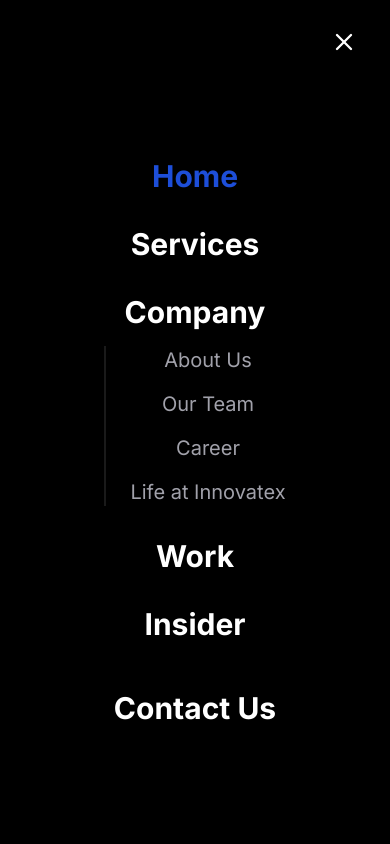
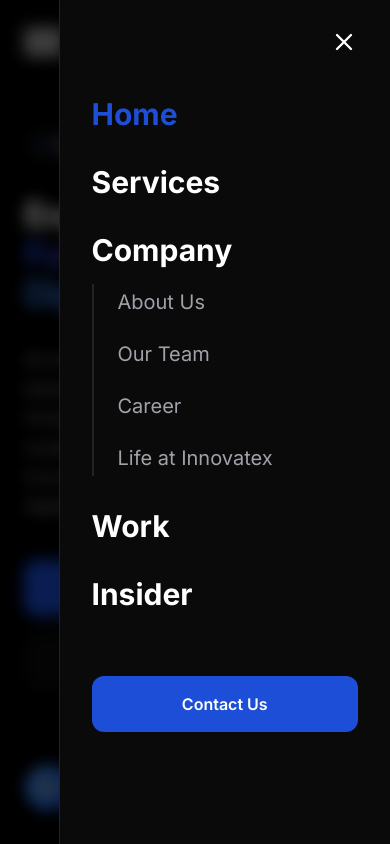
Before and after one commit to mahbubworkofficial/innovatexsoft, a React app in the folder innovatexsoft/frontend/: page / in a window 390 px wide. Both pictures are taken after a click on the button 344 px from the left and 42 px from the top of the page. Shown: the top 844 px of the page. Built offline with nearby package versions, Linux system fonts and the light colour scheme; grey boxes are pictures that could not be loaded; the HTML template or start-up script is replaced by a standard one.

Commit message:
Refine mobile layout to match JVAI style

```diff
--- a/innovatexsoft/frontend/src/components/Navbar.jsx
+++ b/innovatexsoft/frontend/src/components/Navbar.jsx
@@ -203,25 +203,39 @@ export default function Navbar() {
         </div>
       </div>
 
-      {/* Mobile Menu Overlay */}
+      {/* Mobile Menu Backdrop */}
       <AnimatePresence>
         {mobileMenuOpen && (
           <motion.div
-            initial={{ opacity: 0, y: -20 }}
-            animate={{ opacity: 1, y: 0 }}
-            exit={{ opacity: 0, y: -20 }}
-            transition={{ duration: 0.3 }}
-            className="fixed inset-0 z-40 bg-[#000000] bg-opacity-95 backdrop-blur-xl flex flex-col items-center justify-center pt-20 pb-10 px-6 h-screen overflow-y-auto"
+            initial={{ opacity: 0 }}
+            animate={{ opacity: 1 }}
+            exit={{ opacity: 0 }}
+            transition={{ duration: 0.2 }}
+            className="fixed inset-0 z-30 bg-black/60 backdrop-blur-sm lg:hidden"
+            onClick={() => setMobileMenuOpen(false)}
+          />
+        )}
+      </AnimatePresence>
+
+      {/* Mobile Menu Drawer */}
+      <AnimatePresence>
+        {mobileMenuOpen && (
+          <motion.div
+            initial={{ x: '100%' }}
+            animate={{ x: 0 }}
+            exit={{ x: '100%' }}
+            transition={{ duration: 0.3, type: 'spring', bounce: 0 }}
+            className="fixed right-0 top-0 bottom-0 z-40 w-[85vw] max-w-sm bg-[#0a0a0a] border-l border-white/10 shadow-2xl flex flex-col pt-24 pb-10 px-8 h-screen overflow-y-auto lg:hidden"
           >
-            <nav className="flex flex-col items-center gap-8 w-full max-w-sm">
+            <nav className="flex flex-col items-start gap-8 w-full">
               <Link to="/" className={cn('text-3xl font-bold transition-colors', isActive('/') ? 'text-primary' : 'text-white')}>Home</Link>
               <Link to="/services" className={cn('text-3xl font-bold transition-colors', isActive('/services') ? 'text-primary' : 'text-white')}>Services</Link>
 
-              <div className="flex flex-col items-center w-full">
+              <div className="flex flex-col items-start w-full">
                 <span className="text-3xl font-bold text-white mb-4">Company</span>
-                <div className="flex flex-col items-center gap-4 border-l-2 border-white/10 pl-6">
+                <div className="flex flex-col items-start gap-4 border-l-2 border-white/10 pl-6 w-full">
                   {companyLinks.map(link => (
-                    <Link key={link.name} to={link.path} className="text-xl text-text-secondary hover:text-primary transition-colors">
+                    <Link key={link.name} to={link.path} className="text-xl text-text-secondary hover:text-primary transition-colors block w-full py-1">
                       {link.name}
                     </Link>
                   ))}
@@ -230,7 +244,12 @@ export default function Navbar() {
 
               <Link to="/work" className={cn('text-3xl font-bold transition-colors', isActive('/work') ? 'text-primary' : 'text-white')}>Work</Link>
               <Link to="/blog" className={cn('text-3xl font-bold transition-colors', isActive('/blog') ? 'text-primary' : 'text-white')}>Insider</Link>
-              <Link to="/contact" className={cn('text-3xl font-bold transition-colors mt-4 text-primary', isActive('/contact') ? 'text-primary' : 'text-white')}>Contact Us</Link>
+
+              <div className="mt-auto pt-8 w-full">
+                <Link to="/contact" className={cn('w-full inline-flex items-center justify-center px-6 py-4 text-base font-semibold text-white bg-primary hover:bg-primary-dark rounded-xl transition-all duration-300', isActive('/contact') ? 'ring-2 ring-white' : '')}>
+                  Contact Us
+                </Link>
+              </div>
             </nav>
           </motion.div>
         )}
--- a/innovatexsoft/frontend/src/pages/Home.jsx
+++ b/innovatexsoft/frontend/src/pages/Home.jsx
@@ -65,11 +65,11 @@ export default function Home() {
               At Innovatex Soft, we bridge the gap between complex technology and intuitive user experiences. We empower modern teams to build, scale, and innovate faster with high-performance digital solutions.
             </p>
 
-            <div className="flex flex-wrap items-center gap-4 mb-16">
-              <Link to="/contact" className="inline-flex items-center justify-center px-8 py-4 text-base font-semibold text-white bg-primary hover:bg-primary-dark rounded-xl transition-all duration-300 hover:shadow-[0_0_25px_rgba(29,78,216,0.5)] hover:-translate-y-1">
+            <div className="flex flex-col sm:flex-row items-stretch sm:items-center gap-4 mb-16">
+              <Link to="/contact" className="inline-flex items-center justify-center px-8 py-4 text-base font-semibold text-white bg-primary hover:bg-primary-dark rounded-xl transition-all duration-300 hover:shadow-[0_0_25px_rgba(29,78,216,0.5)] hover:-translate-y-1 w-full sm:w-auto">
                 Start Your Project <ArrowRight className="ml-2 w-5 h-5" />
               </Link>
-              <Link to="/services" className="inline-flex items-center justify-center px-8 py-4 text-base font-semibold text-white bg-white/5 border border-white/10 hover:bg-white/10 rounded-xl transition-all duration-300 backdrop-blur-md hover:-translate-y-1">
+              <Link to="/services" className="inline-flex items-center justify-center px-8 py-4 text-base font-semibold text-white bg-white/5 border border-white/10 hover:bg-white/10 rounded-xl transition-all duration-300 backdrop-blur-md hover:-translate-y-1 w-full sm:w-auto">
                 Explore Our Solutions
               </Link>
             </div>
```
